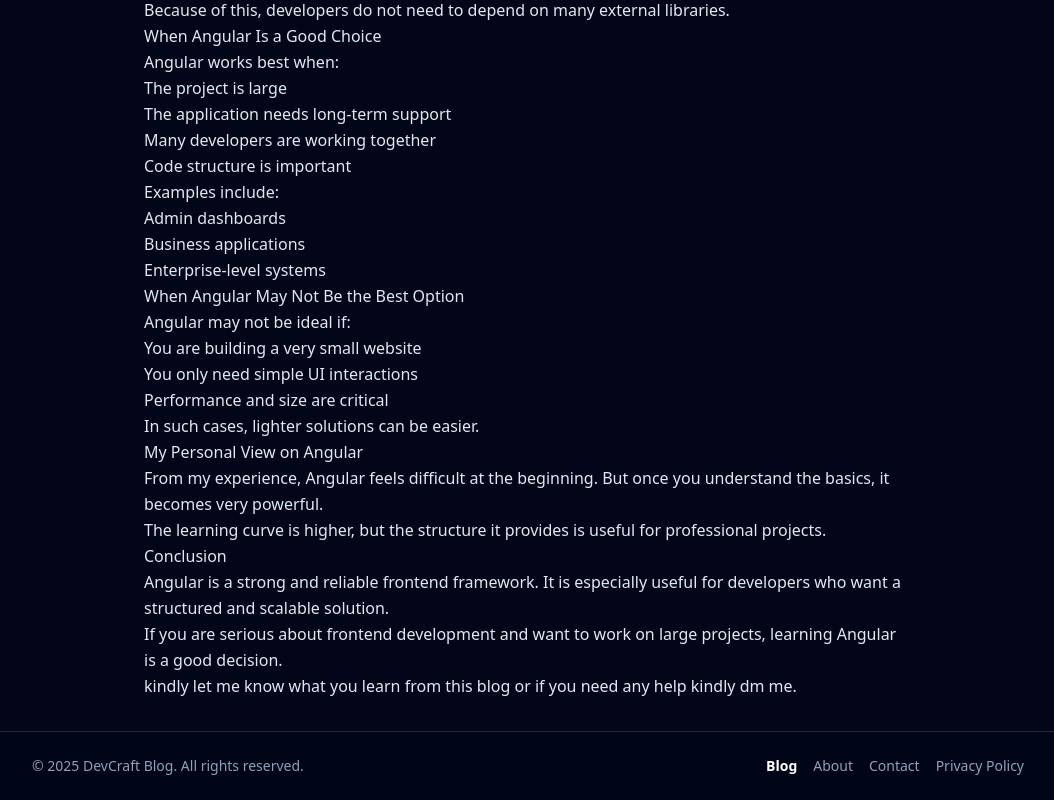
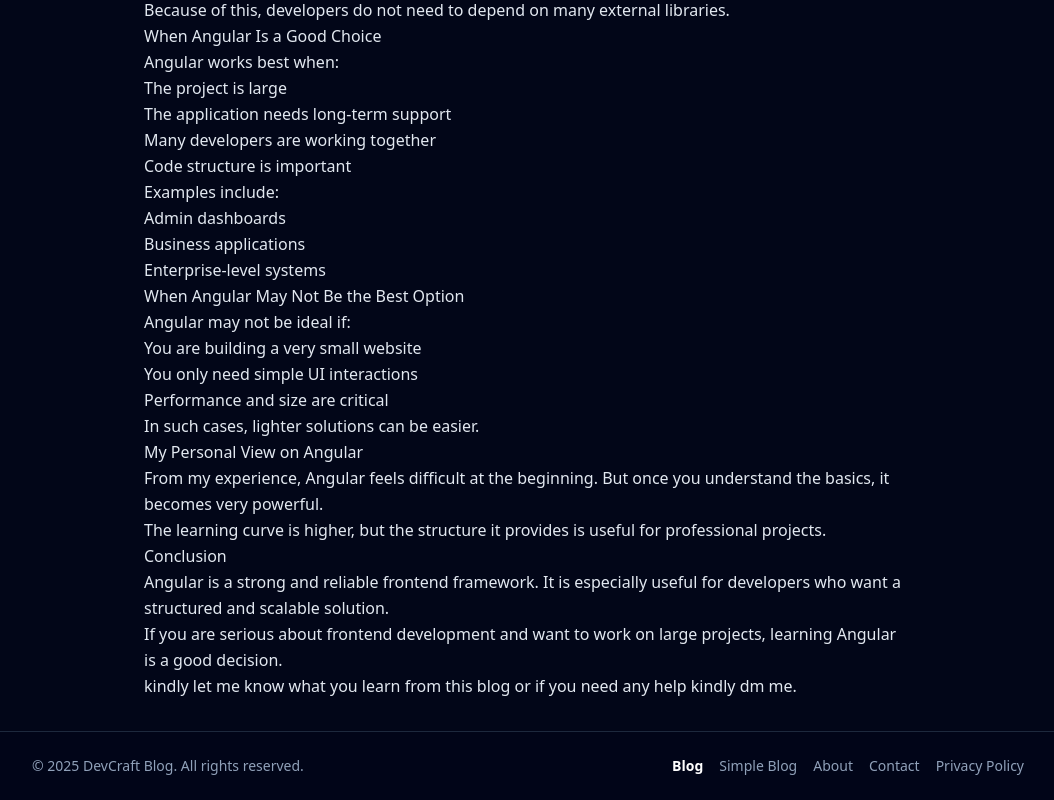
Before and after one commit to toseefdar2468-ai/blog_website, a Next.js app: page /blog/angular-beginer-guide in a window 1280 px wide. Shown: the part 1183-1983 px from the top of the page, without its empty margins (112-1166 px from the left). Built offline with nearby package versions, Linux system fonts and the light colour scheme.

Commit message:
footer html updated

```diff
--- a/app/components/Footer.tsx
+++ b/app/components/Footer.tsx
@@ -19,6 +19,9 @@
           <Link href="/blog" className={linkClass("/blog")} aria-current={isActive("/blog") ? "page" : undefined}>
             Blog
           </Link>
+          <Link href="/simple-blog" className={linkClass("/simple-blog")} aria-current={isActive("/simple-blog") ? "page" : undefined}>
+            Simple Blog
+          </Link>
           <Link href="/about" className={linkClass("/about")} aria-current={isActive("/about") ? "page" : undefined}>
             About
           </Link>
```
